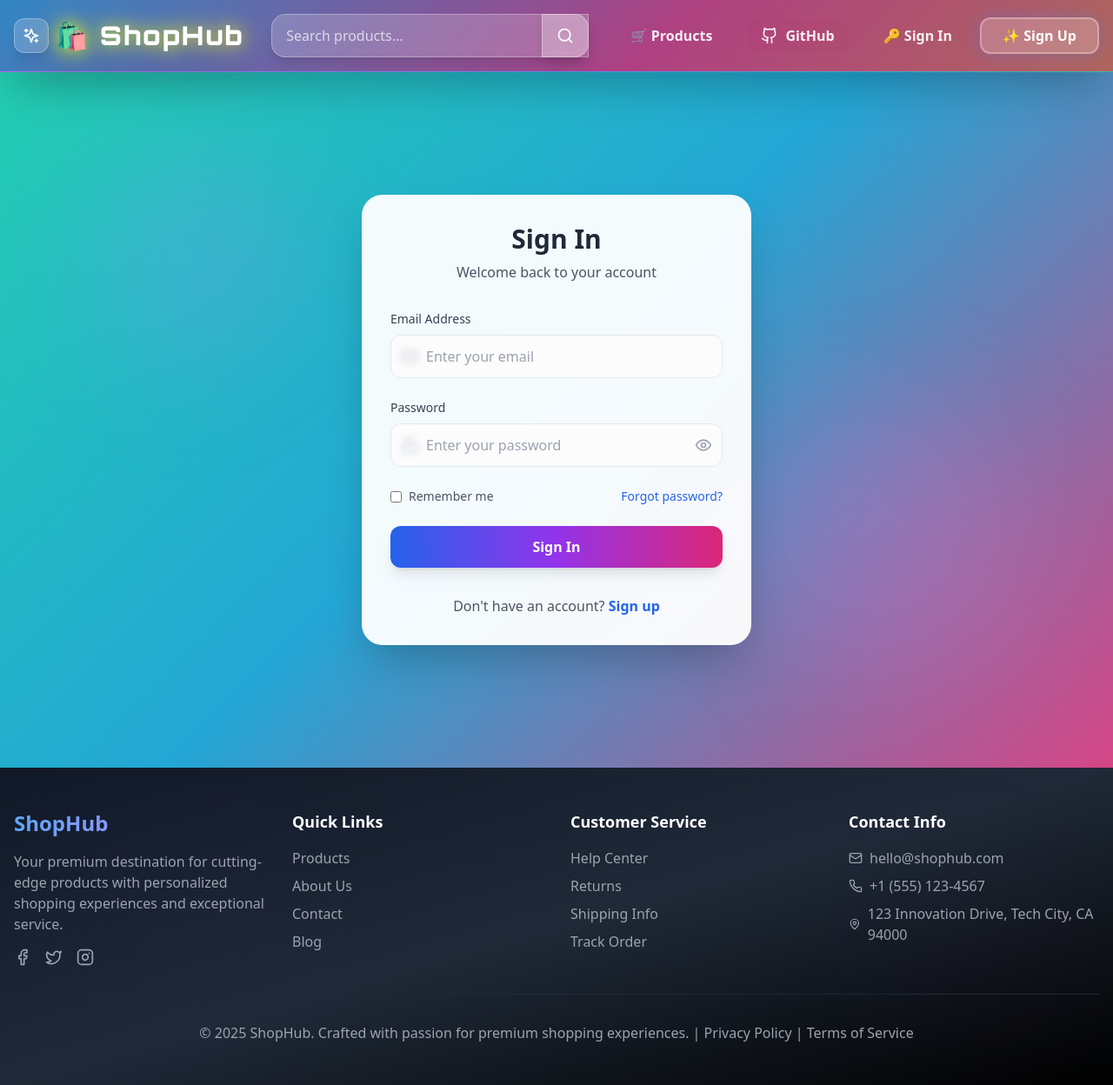
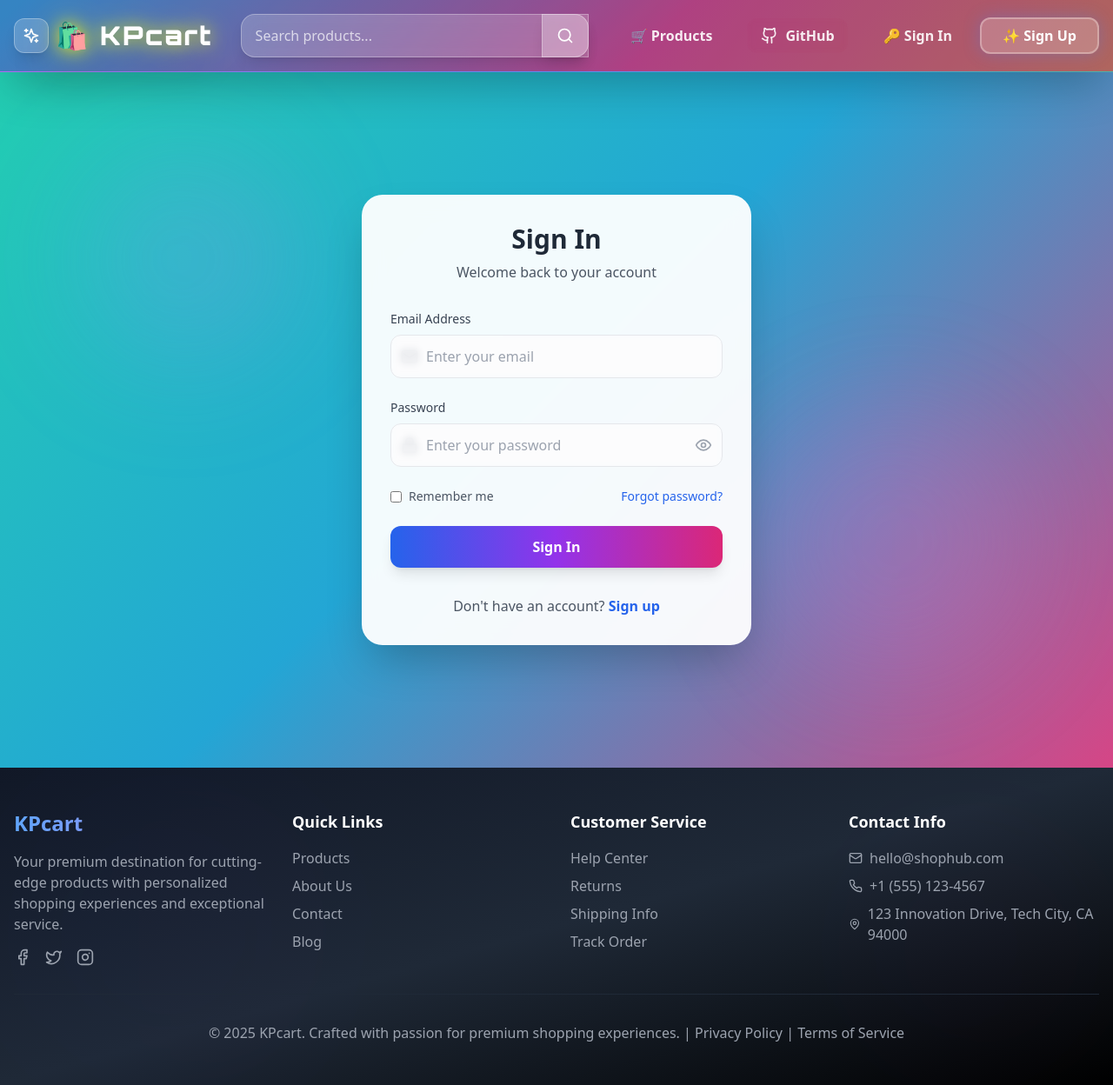
Before and after one commit to kirtan597/E-commerce-Full-Stack-, a React (Vite) app: page /login in a window 1280 px wide. Shown: the whole page at 87% size. Built offline with nearby package versions, Linux system fonts and the light colour scheme.

Commit message:
🏷️ Rebrand: ShopHub → KPcart

```diff
--- a/src/components/Footer.tsx
+++ b/src/components/Footer.tsx
@@ -44,7 +44,7 @@ export const Footer: React.FC = () => {
               transition={{ duration: 0.6 }}
               className="text-2xl font-bold bg-gradient-to-r from-blue-400 to-purple-400 bg-clip-text text-transparent mb-4"
             >
-              ShopHub
+              KPcart
             </motion.h3>
             <p className="text-gray-400 mb-4">
               Your premium destination for cutting-edge products with personalized shopping experiences and exceptional service.
@@ -196,7 +196,7 @@ export const Footer: React.FC = () => {
 
         <div className="border-t border-gray-800 mt-8 pt-8 text-center relative z-10">
           <p className="text-gray-400">
-            © 2025 ShopHub. Crafted with passion for premium shopping experiences. |{' '}
+            © 2025 KPcart. Crafted with passion for premium shopping experiences. |{' '}
             <Link to="/privacy" className="hover:text-white transition-colors">
               Privacy Policy
             </Link>{' '}
--- a/src/components/Header.tsx
+++ b/src/components/Header.tsx
@@ -55,7 +55,7 @@ export const Header: React.FC = () => {
               <Sparkles className="text-white color-shift" size={20} />
             </motion.div>
             <span className="text-3xl font-black text-white drop-shadow-2xl group-hover:scale-105 transition-all duration-300" style={{ fontFamily: 'Orbitron, monospace', letterSpacing: '2px', textShadow: '0 0 20px rgba(255, 255, 0, 0.8), 0 0 40px rgba(255, 255, 0, 0.4)' }}>
-              🛍️ ShopHub
+              🛍️ KPcart
             </span>
           </Link>
 
```
